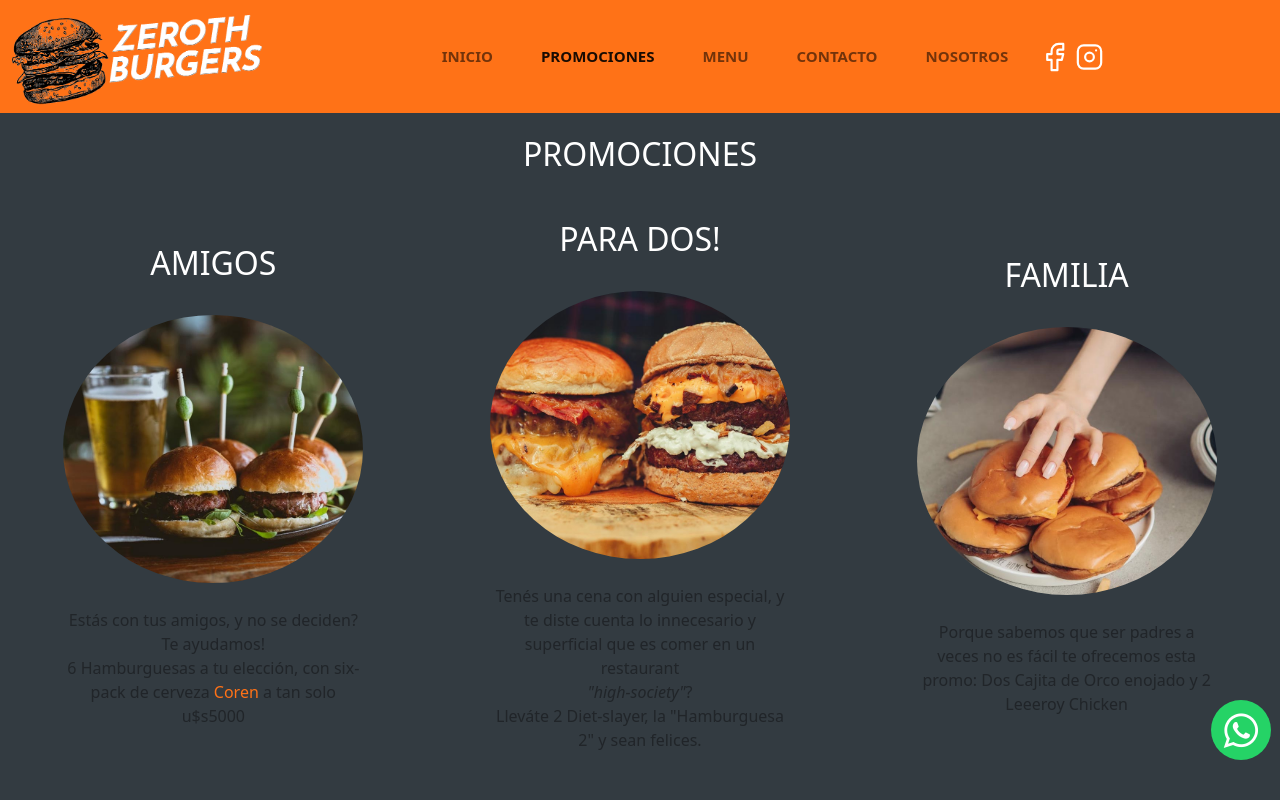
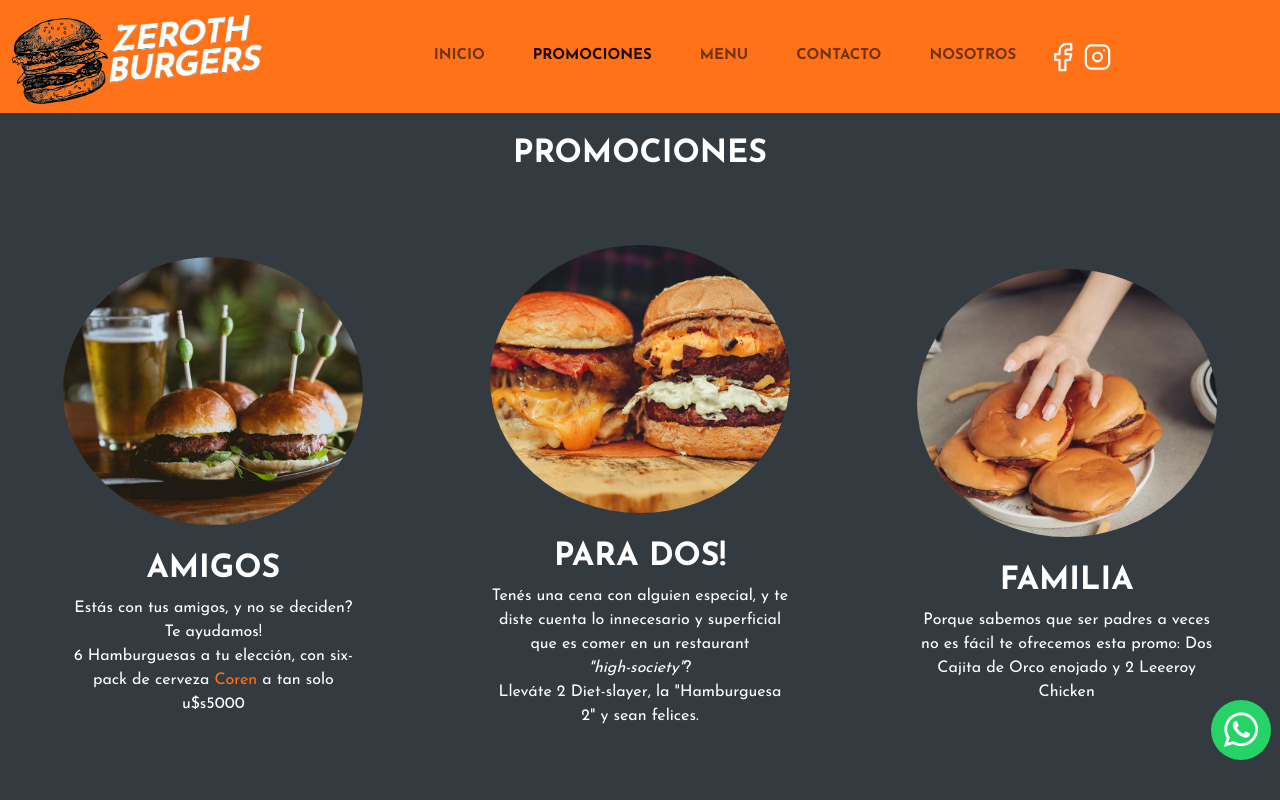
Before and after one commit to adrielvazquez89x/zerothburgers, a plain HTML site: page pages/promociones.html in a window 1280 px wide. Shown: the top 800 px of the page. Drawn offline with nearby package versions, Linux system fonts and the light colour scheme.

Commit message:
pequeños ajustes

```diff
--- a/assets/css/styles.css
+++ b/assets/css/styles.css
@@ -13,15 +13,18 @@
 * {
     margin: 0;
     padding: 0;
+
 }
 
 html {
     color: var(--white);
-    font-family: var(--fontmain);
+
+
 }
 
 body {
     background-color: var(--secondarycolor);
+    font-family: var(--fontmain);
 }
 
 
@@ -33,6 +36,7 @@ h1 {
 h1, h2, h3 {
                 color: var(--white);
                 text-transform: uppercase;
+                font-weight: bold;
 }
 
 
@@ -215,6 +219,9 @@ ul li:hover ul {
     border-radius:  50%;
     margin: 25px;
 
+}
+.promo p {
+    color: var(--white);
 }
 
 
@@ -454,7 +461,7 @@ footer {
     /* Contact */
 
     .formu {
-        width: 600px;
+        width: 50rem;
 
     }
 
--- a/pages/promociones.html
+++ b/pages/promociones.html
@@ -63,16 +63,16 @@
             <h1>Promociones</h1>
                 <div class="promo-container">
                     <div class="promo"> <!--promo-->
+                        <img class="hvr-grow" src="../assets/images/promo1.jpeg" alt="Amigos">
                         <h2>Amigos</h2>
-                        <img class="hvr-grow" src="../assets/images/promo1.jpeg" alt="">
                         <p>Estás con tus amigos, y no se deciden? <br> Te ayudamos!
                         <br>6 Hamburguesas a tu elección, con six-pack de cerveza
                             <span>Coren</span> a tan solo u$s5000
                         </p>
                     </div> <!-- end promo-->
                     <div class="promo"> <!--promo-->
+                        <img class="hvr-grow" src="../assets/images/promo2.jpeg" alt="Para dos!">
                         <h2>Para dos!</h2>
-                        <img class="hvr-grow" src="../assets/images/promo2.jpeg" alt="">
                         <p> Tenés una cena con alguien especial, y te diste
                             cuenta lo innecesario y superficial que es
                             comer en un restaurant <br> <I>"high-society"</I>? <br>
@@ -81,8 +81,8 @@
                         </p>
                     </div> <!-- end promo-->
                     <div class="promo"> <!--promo-->
+                        <img class="hvr-grow" src="../assets/images/promo3.jpeg" alt="Familia">
                         <h2>Familia</h2>
-                        <img class="hvr-grow" src="../assets/images/promo3.jpeg" alt="">
                         <p> Porque sabemos que ser padres a veces no es fácil
                             te ofrecemos esta promo: Dos Cajita de Orco enojado
                             y 2 Leeeroy Chicken
```
